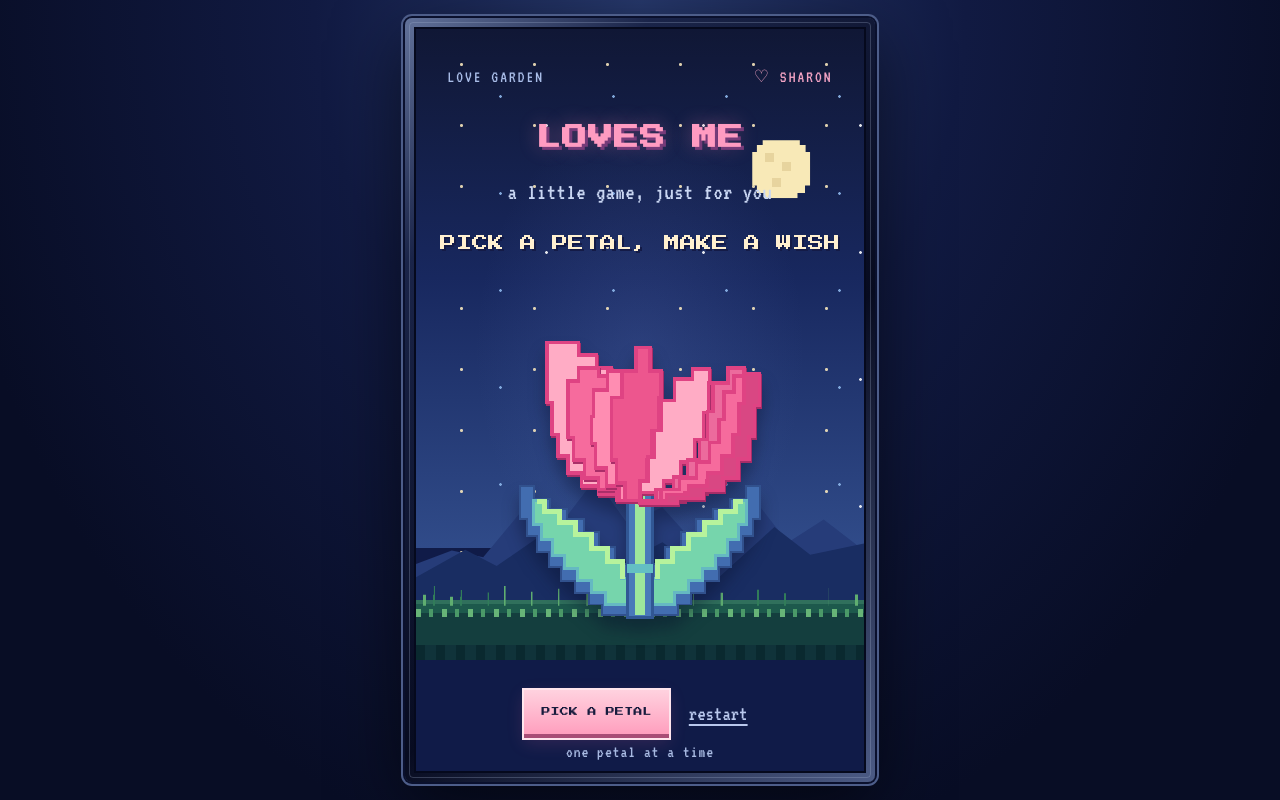
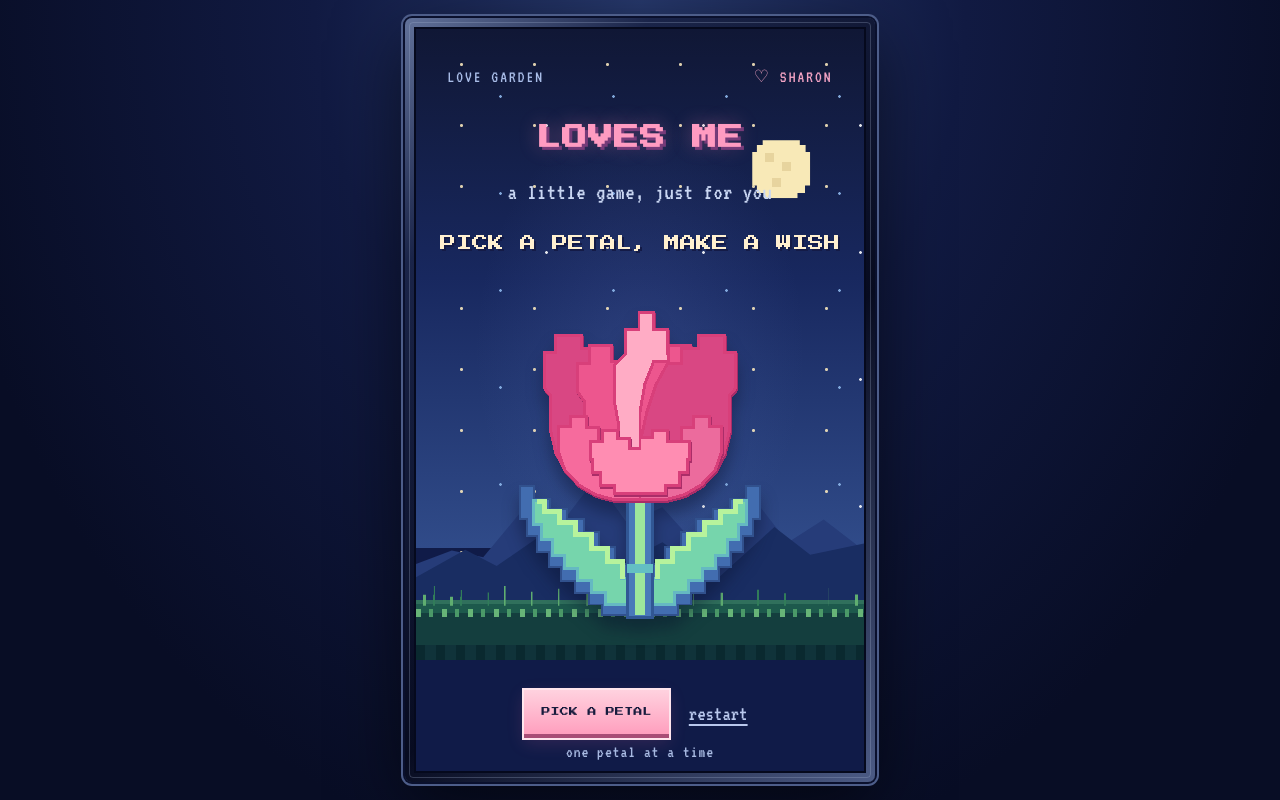
Before and after one commit to Senior-Toasty/Sharon-Tulip-Love, a plain HTML site: page index.html in a window 1280 px wide. Drawn offline with Linux system fonts and the light colour scheme.

Commit message:
Reshape bloom into a classic pixel tulip with falling petals

```diff
--- a/index.html
+++ b/index.html
@@ -44,9 +44,9 @@ button{font:inherit}
 .stem{fill:#47a96b;stroke:#8ad58b;stroke-width:2;stroke-linejoin:miter}
 .leaf{fill:#2e9b61;stroke:#78cb80;stroke-width:2;stroke-linejoin:miter}
 .leaf-vein{fill:none;stroke:#9bdf98;stroke-width:2;opacity:.65}
-.tulip-petal{stroke:#df4383;stroke-width:3.5;stroke-linejoin:miter;transform-box:fill-box;transform-origin:50% 100%;filter:drop-shadow(1px 2px 0 #a92d68)}
+.tulip-petal{stroke:#d83f7a;stroke-width:3;stroke-linejoin:miter;transform-box:fill-box;transform-origin:50% 88%;filter:drop-shadow(1px 2px 0 #a92d68)}
 .p1{fill:#f66b9d}.p2{fill:#ed568e}.p3{fill:#ff8db2}.p4{fill:#d94783}.p5{fill:#ffacc5}.p6{fill:#ec6b9d}
-.tulip-petal.removed{animation:petalFall 1.05s cubic-bezier(.48,.02,.78,.35) forwards;pointer-events:none}@keyframes petalFall{0%{opacity:1;transform:translate(0,0) rotate(0) scale(1)}18%{opacity:1;transform:translate(calc(var(--fall-x)*.18),-18px) rotate(calc(var(--fall-r)*.25)) scale(1.02)}100%{opacity:0;transform:translate(var(--fall-x),310px) rotate(var(--fall-r)) scale(.88)}}
+.tulip-petal.removed{animation:petalFall 1.25s cubic-bezier(.45,.04,.76,.38) forwards;pointer-events:none}@keyframes petalFall{0%{opacity:1;transform:translate(0,0) rotate(0) scale(1)}12%{opacity:1;transform:translate(calc(var(--fall-x)*.08),-10px) rotate(calc(var(--fall-r)*.12)) scale(1.02)}100%{opacity:0;transform:translate(var(--fall-x),360px) rotate(var(--fall-r)) scale(.94)}}
 .stamen{fill:#ffd788;stroke:#d89b55;stroke-width:1}
 .hearts{position:absolute;inset:0;pointer-events:none;z-index:3;overflow:hidden}
 .heart{position:absolute;width:17px;height:17px;opacity:0;animation:heartRise var(--dur,2.8s) ease-out forwards;filter:drop-shadow(0 0 7px #ff719b66)}
@@ -88,16 +88,17 @@ button{font:inherit}
      <path d="M137 286H163V295H137Z" fill="#63bfc3"/>
     </g>
     <g id="petalSet">
-     <!-- Each broad petal is a separate piece of the tulip and falls on its own. -->
-     <path class="tulip-petal p5" style="--fall-x:-105px;--fall-r:-42deg" d="M150 222H128V216H108V207H91V194H77V177H67V155H61V123H56V94H56V62H88V75H106V88H121V111H137V143H150Z"/>
-     <path class="tulip-petal p1" style="--fall-x:-76px;--fall-r:-32deg" d="M150 222H126V211H108V199H94V181H83V158H77V128H77V101H88V88H108V96H124V117H137V151H150Z"/>
-     <path class="tulip-petal p3" style="--fall-x:-45px;--fall-r:-22deg" d="M150 222H129V207H116V189H105V164H101V137H103V110H117V91H136V101H146V129H150Z"/>
-     <path class="tulip-petal p2" style="--fall-x:-15px;--fall-r:-10deg" d="M150 222H135V204H126V181H121V153H121V118H132V91H146V67H160V91H171V118H169V151H162V181H157V205H150Z"/>
-     <path class="tulip-petal p5" style="--fall-x:18px;--fall-r:12deg" d="M150 222H150V202H158V178H164V151H172V121H185V99H203V89H220V103H219V133H214V160H205V183H191V202H174V214H150Z"/>
-     <path class="tulip-petal p6" style="--fall-x:48px;--fall-r:24deg" d="M150 222H166V211H184V198H198V181H210V160H218V132H224V103H239V88H255V119H249V151H243V175H232V194H217V208H197V217H174V222Z"/>
-     <path class="tulip-petal p1" style="--fall-x:78px;--fall-r:35deg" d="M150 222H171V211H190V199H207V183H220V163H230V140H235V112H245V96H260V128H254V159H247V183H235V202H217V214H195V222Z"/>
-     <path class="tulip-petal p4" style="--fall-x:110px;--fall-r:48deg" d="M150 222H177V216H199V207H218V194H233V177H244V155H250V124H255V94H271V126H266V157H260V180H249V199H234V212H214V220H188V225H150Z"/>
-    </g>  </svg>
+     <!-- Back petals: upright side cups and the tall centre petal. -->
+     <path class="tulip-petal p4" style="--fall-x:-110px;--fall-r:-48deg" d="M150 221H124L105 216L88 206L74 191L65 174L60 153V116L53 108V72H65V55H91V68H108V83H122L134 105L143 132L150 164Z"/>
+     <path class="tulip-petal p2" style="--fall-x:-75px;--fall-r:-34deg" d="M150 221H130L115 211L104 196L97 177L94 153V122L87 112V83H99V65H121V81H136L145 104L150 132Z"/>
+     <path class="tulip-petal p5" style="--fall-x:-35px;--fall-r:-18deg" d="M150 221H137L130 203L128 179V143L124 121V85L135 74V49H149V32H164V49H178V74L189 85V121L185 143V179L178 203L164 221Z"/>
+     <path class="tulip-petal p2" style="--fall-x:75px;--fall-r:34deg" d="M150 221H170L185 211L196 196L203 177L206 153V122L213 112V83H201V65H179V81H164L155 104L150 132Z"/>
+     <path class="tulip-petal p4" style="--fall-x:110px;--fall-r:48deg" d="M150 221H176L195 216L212 206L226 191L235 174L240 153V116L247 108V72H235V55H209V68H192V83H178L166 105L157 132L150 164Z"/>
+     <!-- Front petals: broad overlapping panels that give the tulip its cup. -->
+     <path class="tulip-petal p1" style="--fall-x:-90px;--fall-r:-42deg" d="M150 221H124L105 216L88 206L74 191L68 174V147H80V137H96V148H108V165H122V181H139V198H150Z"/>
+     <path class="tulip-petal p6" style="--fall-x:90px;--fall-r:42deg" d="M150 221H176L195 216L212 206L226 191L232 174V147H220V137H204V148H192V165H178V181H161V198H150Z"/>
+     <path class="tulip-petal p3" style="--fall-x:8px;--fall-r:8deg" d="M124 207H110V194H102V180H100V162H112V151H127V159H139V169H150V158H163V151H178V162H200V180H198V194H190V207H176V215H124Z"/>
+    </g></svg>
   </div>
   <div class="hearts" id="hearts" aria-hidden="true"></div>
   <div class="footer"><button class="pick" id="pick">PICK A PETAL</button><button class="reset" id="reset">restart</button></div>
@@ -106,7 +107,7 @@ button{font:inherit}
 </main>
 <script>
 (()=>{
- const petalNodes=[...document.querySelectorAll('#petalSet .tulip-petal')];
+ const petalNodes=[...document.querySelectorAll('#petalSet .tulip-petal')].reverse();
  const message=document.getElementById('message'),title=document.getElementById('title'),subtitle=document.getElementById('subtitle');
  const pick=document.getElementById('pick'),reset=document.getElementById('reset'),instruction=document.getElementById('instruction');
  const screen=document.getElementById('screen'),hearts=document.getElementById('hearts');
@@ -115,7 +116,7 @@ button{font:inherit}
  function setMessage(text){message.classList.remove('pop');void message.offsetWidth;message.textContent=text;message.classList.add('pop')}
  function heart(x,y,delay){const wrap=document.createElement('span');wrap.className='heart';wrap.style.left=x+'%';wrap.style.top=y+'%';wrap.style.animationDelay=delay+'s';wrap.style.setProperty('--dur',(2.5+Math.random()*1.3)+'s');wrap.style.setProperty('--drift',(-30+Math.random()*60)+'px');wrap.innerHTML='<svg viewBox="0 0 16 16"><path fill="#ff719e" d="M2 2h4v2h4V2h4v2h2v5h-2v2h-2v2H8v2H6v-2H4v-2H2V9H0V4h2z"/><path fill="#ffc0d3" d="M3 3h3v2H3zM10 3h3v2h-3z"/></svg>';hearts.appendChild(wrap);setTimeout(()=>wrap.remove(),5000)}
  function finale(){finished=true;screen.classList.add('final');title.textContent='IT WAS ALWAYS YOU';subtitle.textContent='my favourite answer';message.innerHTML='I LOVE YOU SO MUCH<br><span style="color:#ffb2cc">SHARON</span>';message.classList.add('pop');pick.textContent='YOU ARE LOVED';pick.disabled=true;instruction.textContent='and that is never changing';for(let i=0;i<22;i++)heart(36+Math.random()*28,47+Math.random()*13,i*.12)}
- function choose(){if(finished||index>=petalNodes.length)return;petalNodes[index].classList.add('removed');setMessage(lines[index]);index++;if(index===petalNodes.length){instruction.textContent='just one last thing...';setTimeout(finale,850)}}
+ function choose(){if(finished||index>=petalNodes.length)return;petalNodes[index].classList.add('removed');setMessage(lines[index]);index++;if(index===petalNodes.length){instruction.textContent='just one last thing...';setTimeout(finale,1320)}}
  function restart(){index=0;finished=false;screen.classList.remove('final');petalNodes.forEach(p=>p.classList.remove('removed'));hearts.innerHTML='';title.textContent='LOVES ME';subtitle.textContent='a little game, just for you';message.textContent='PICK A PETAL, MAKE A WISH';message.classList.remove('pop');pick.textContent='PICK A PETAL';pick.disabled=false;instruction.textContent='one petal at a time'}
  pick.addEventListener('click',choose);reset.addEventListener('click',restart);
 })();
```
